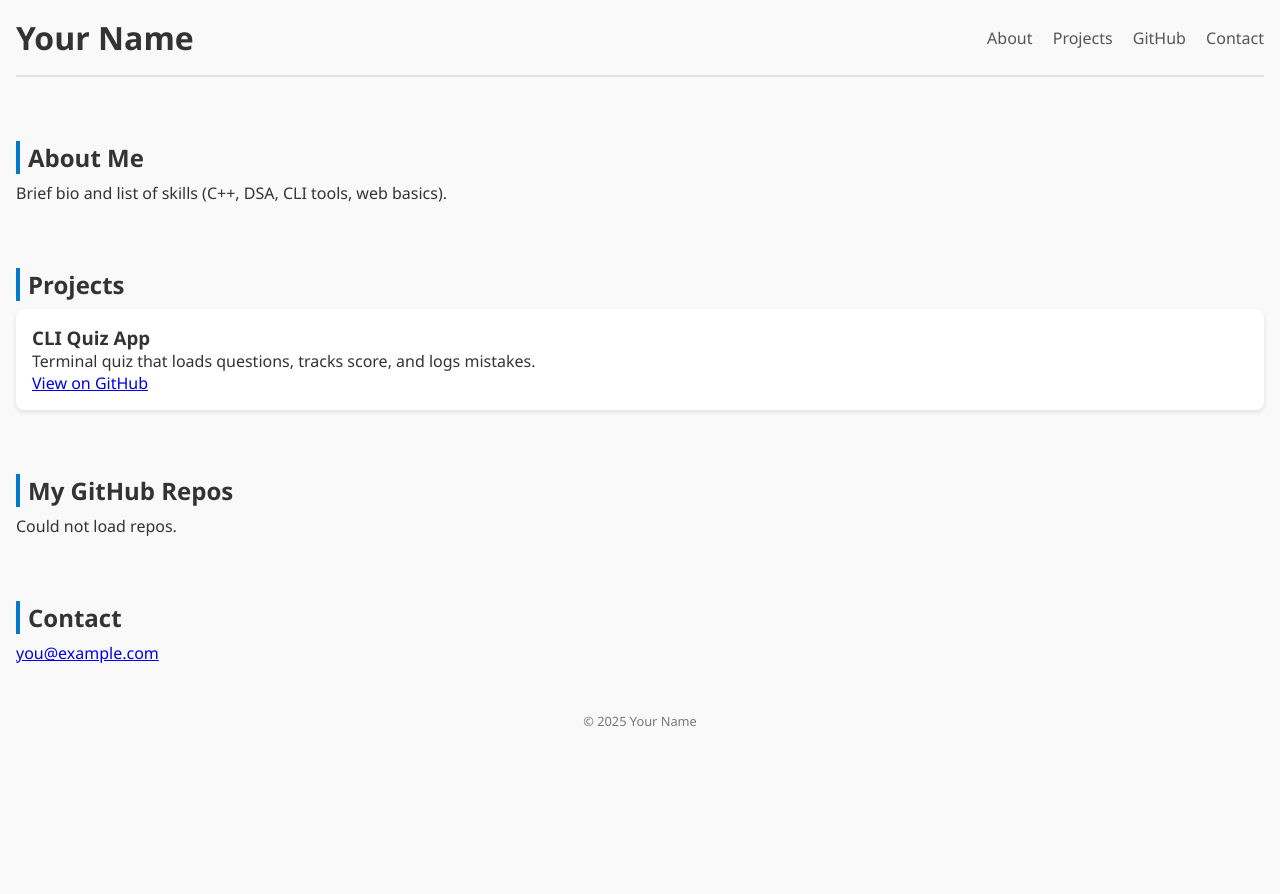
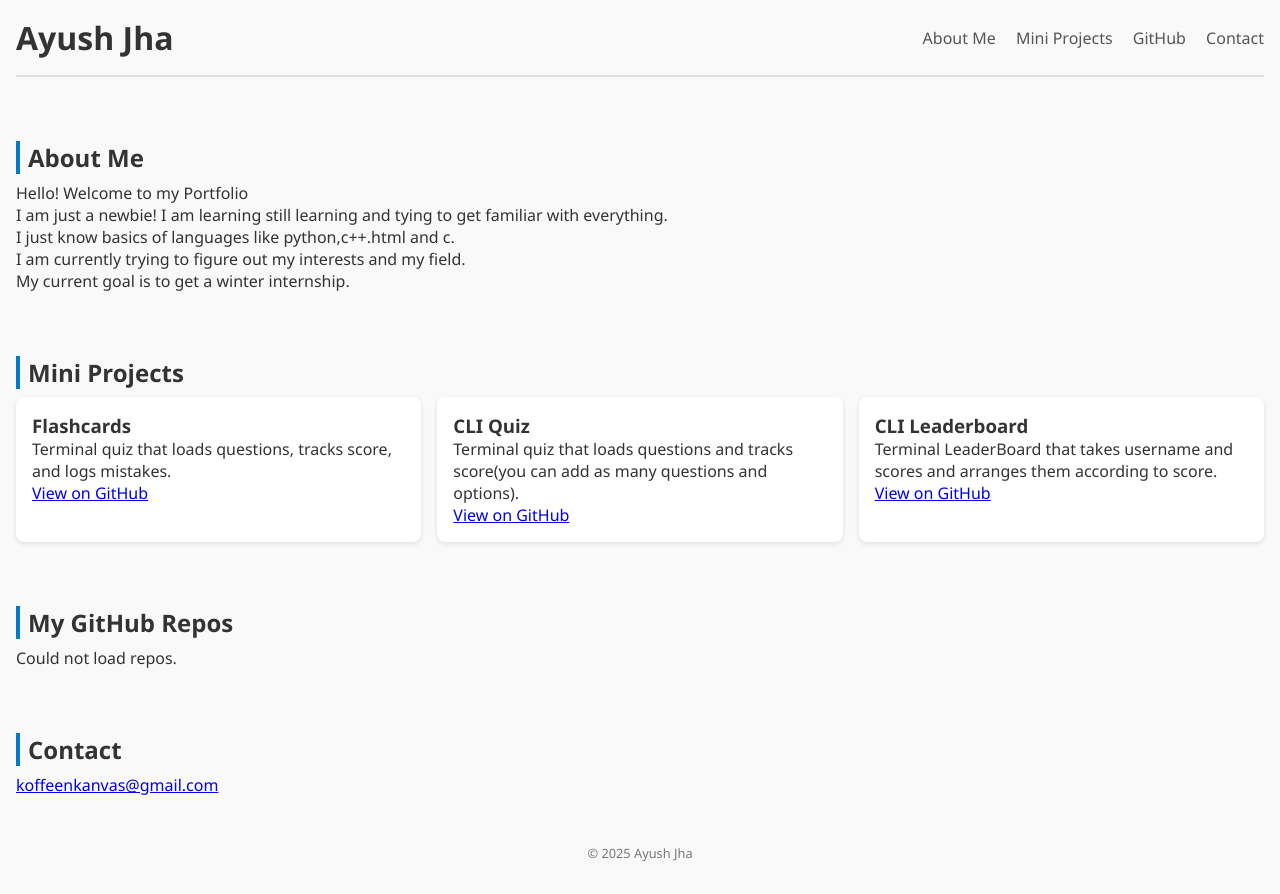
Before and after one commit to koffeenkanvas/koffeenkanvas.github.io, a plain HTML site: page index.html in a window 1280 px wide. Before the commit the page ends 800 px from the top, so only its background shows below. Drawn offline with Linux system fonts and the light colour scheme; no server answers.

Commit message:
Personalize site: add my name, about, projects

```diff
--- a/index.html
+++ b/index.html
@@ -3,15 +3,15 @@
 <head>
   <meta charset="UTF-8" />
   <meta name="viewport" content="width=device-width, initial-scale=1" />
-  <title>Your Name – Portfolio</title>
+  <title>Ayush Jha's Portfolio</title>
   <link rel="stylesheet" href="styles.css" />
 </head>
 <body>
   <header>
-    <h1>Your Name</h1>
+    <h1>Ayush Jha</h1>
     <nav>
-      <a href="#about">About</a>
-      <a href="#projects">Projects</a>
+      <a href="#about">About Me</a>
+      <a href="#projects"> Mini Projects</a>
       <a href="#github">GitHub</a>
       <a href="#contact">Contact</a>
     </nav>
@@ -19,19 +19,33 @@
 
   <section id="about">
     <h2>About Me</h2>
-    <p>Brief bio and list of skills (C++, DSA, CLI tools, web basics).</p>
+    <p>Hello! Welcome to my Portfolio</p>
+    <p>I am just a newbie! I am learning still learning and tying to get familiar with everything.</p>
+    <p>I just know basics of languages like python,c++.html and c.</p>
+    <p>I am currently trying to figure out my interests and my field.</p>
+    <p>My current goal is to get a winter internship.</p>
+
   </section>
 
   <section id="projects">
-    <h2>Projects</h2>
+    <h2>Mini Projects</h2>
     <div class="project-list">
-      <!-- Example project card -->
+
       <div class="project-card">
-        <h3>CLI Quiz App</h3>
+        <h3>Flashcards</h3>
         <p>Terminal quiz that loads questions, tracks score, and logs mistakes.</p>
+        <a href="https://github.com/your-username/flashcard-repo" target="_blank">View on GitHub</a>
+      </div>
+      <div class="project-card">
+        <h3>CLI Quiz </h3>
+        <p>Terminal quiz that loads questions and tracks score(you can add as many questions and options).</p>
         <a href="https://github.com/your-username/quiz-repo" target="_blank">View on GitHub</a>
       </div>
-      <!-- Add more .project-card divs here -->
+      <div class="project-card">
+        <h3>CLI Leaderboard</h3>
+        <p>Terminal LeaderBoard that takes username and scores and arranges them according to score.</p>
+        <a href="https://github.com/your-username/leaderboard-repo" target="_blank">View on GitHub</a>
+      </div>
     </div>
   </section>
 
@@ -42,10 +56,10 @@
 
   <section id="contact">
     <h2>Contact</h2>
-    <p><a href="mailto:you@example.com">you@example.com</a></p>
+    <p><a href="mailto:you@example.com">koffeenkanvas@gmail.com</a></p>
   </section>
 
-  <footer>© 2025 Your Name</footer>
+  <footer>© 2025 Ayush Jha</footer>
   <script src="script.js"></script>
 </body>
 </html>
```
